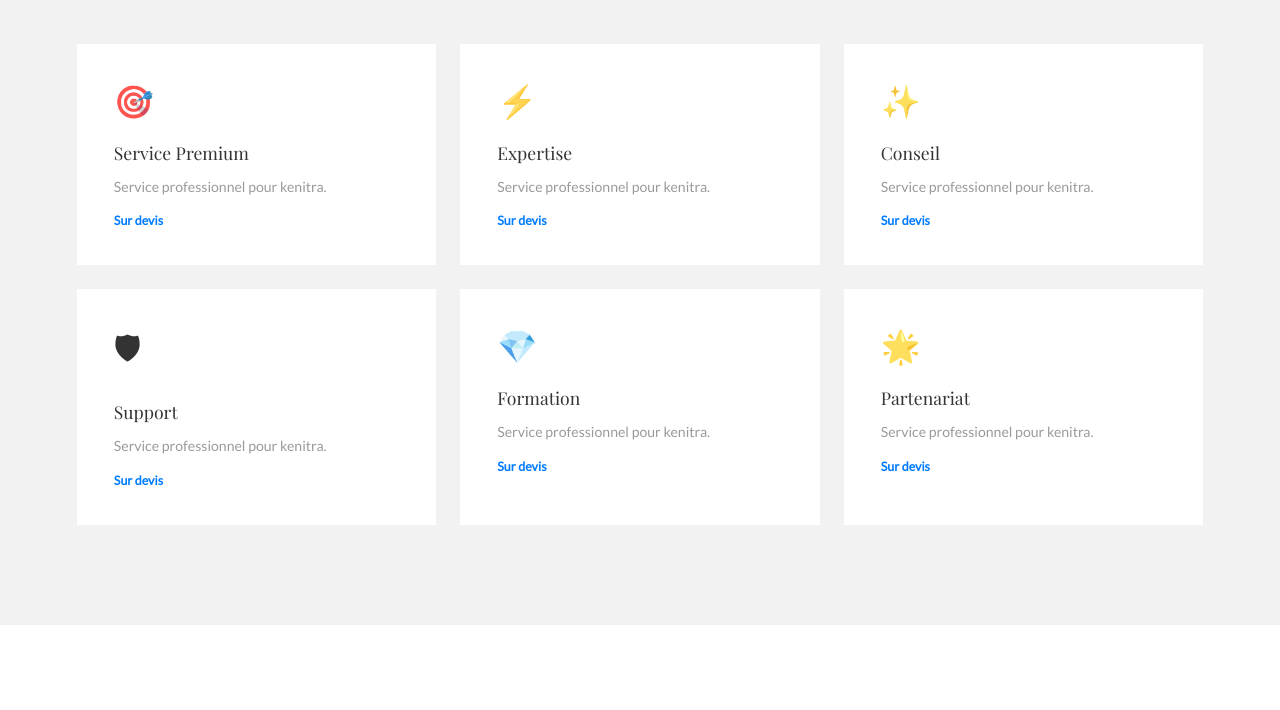
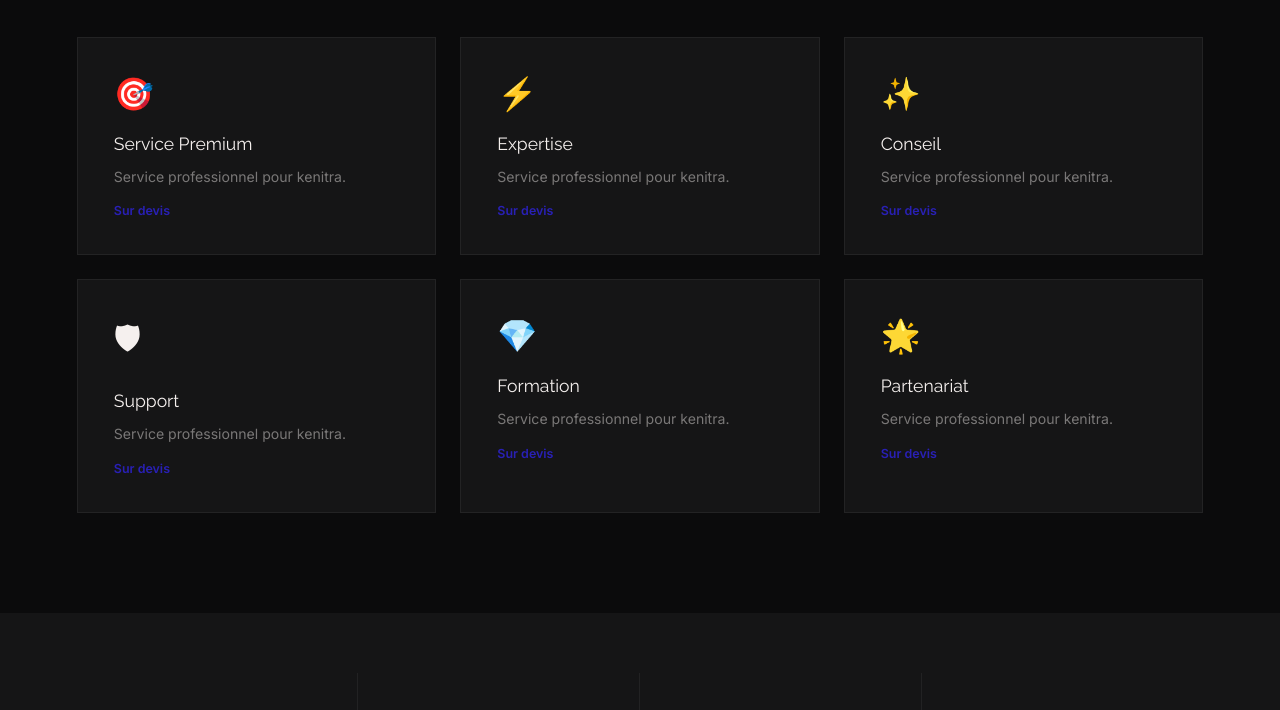
Before and after one commit to testeurwalid/ws-cabinet-bettat-imane-de-kin-sith-ra, a plain HTML site: page index.html in a window 1280 px wide. Shown: the part 1008-1718 px from the top of the page. Drawn offline with nearby package versions, Linux system fonts and the light colour scheme.

Commit message:
WebStudio deploy

```diff
--- a/index.html
+++ b/index.html
@@ -5,13 +5,13 @@
 <meta name='viewport' content='width=device-width,initial-scale=1'>
 <title>Cabinet Bettat Imane de kinésithérapie &#8212; Kinesitherapeute &#224; kenitra</title>
 <meta name='description' content='Cabinet Bettat Imane de kinésithérapie &#224; kenitra. Expert kinesitherapeute a kenitra'>
-<meta name='theme-color' content='#007bff'>
+<meta name='theme-color' content='#2920b5'>
 <link rel='preconnect' href='https://fonts.googleapis.com'>
-<link rel='stylesheet' href='https://fonts.googleapis.com/css2?family=Playfair+Display&family=Lato&display=swap'>
+<link rel='stylesheet' href='https://fonts.googleapis.com/css2?family=Raleway:wght@400;600;700;800&family=Inter:wght@300;400;500;600&display=swap'>
 <style>
 
-:root{--acc:#007bff;--bg:#f2f2f2;--txt:rgba(0, 0, 0, 0.8);--mut:rgba(0, 0, 0, 0.4);--surf:#fff;
---fh:'Playfair Display',Georgia,serif;--fb:'Lato',sans-serif}
+:root{--acc:#2920b5;--bg:#0b0b0c;--txt:#F5F0EE;--mut:rgba(245,240,238,0.45);--surf:rgba(255,255,255,0.04);
+--fh:'Raleway',Georgia,serif;--fb:'Inter',sans-serif}
 *{margin:0;padding:0;box-sizing:border-box}html{scroll-behavior:smooth}
 body{font-family:var(--fb);background:var(--bg);color:var(--txt);overflow-x:hidden}
 a{color:inherit;text-decoration:none}
```
